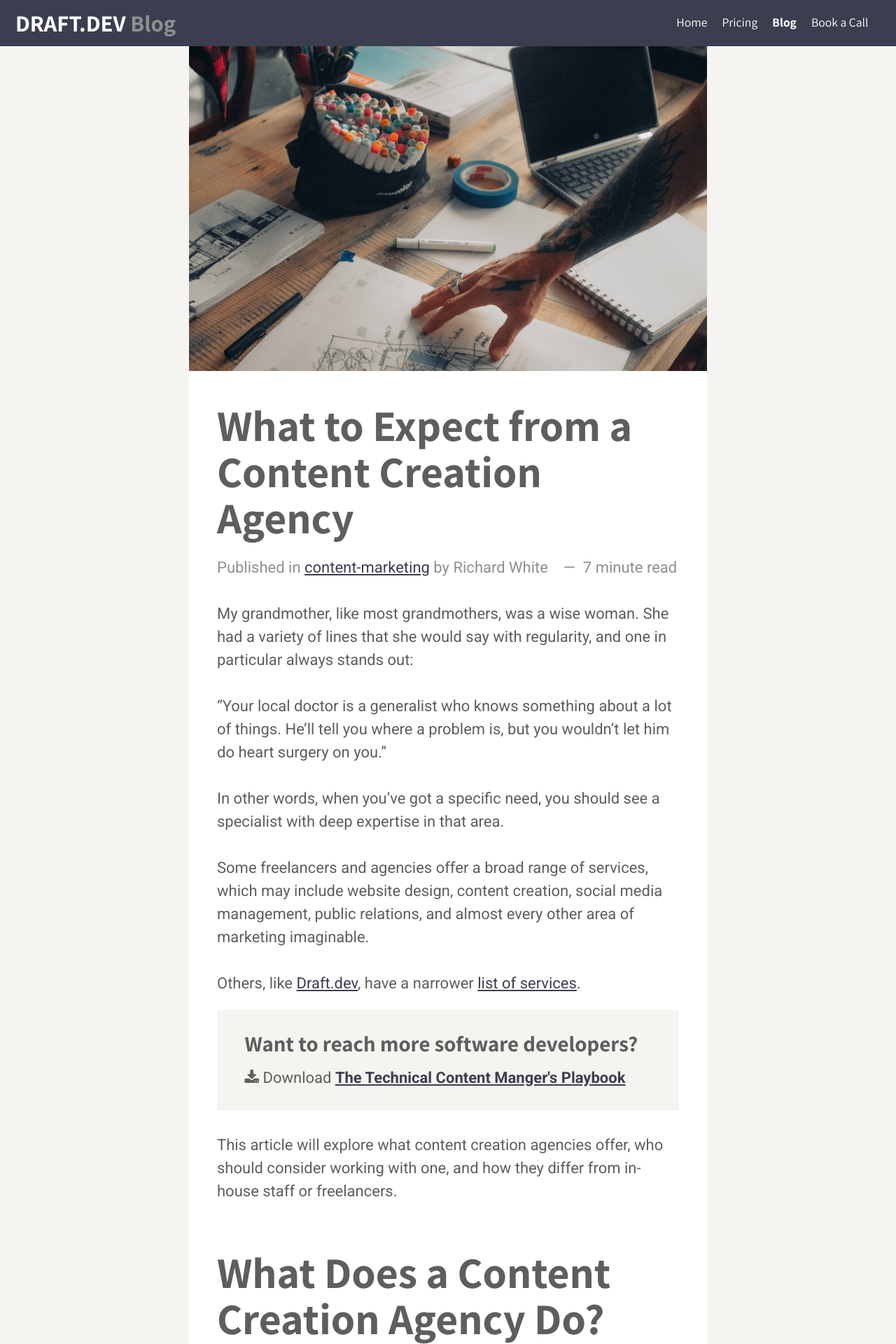
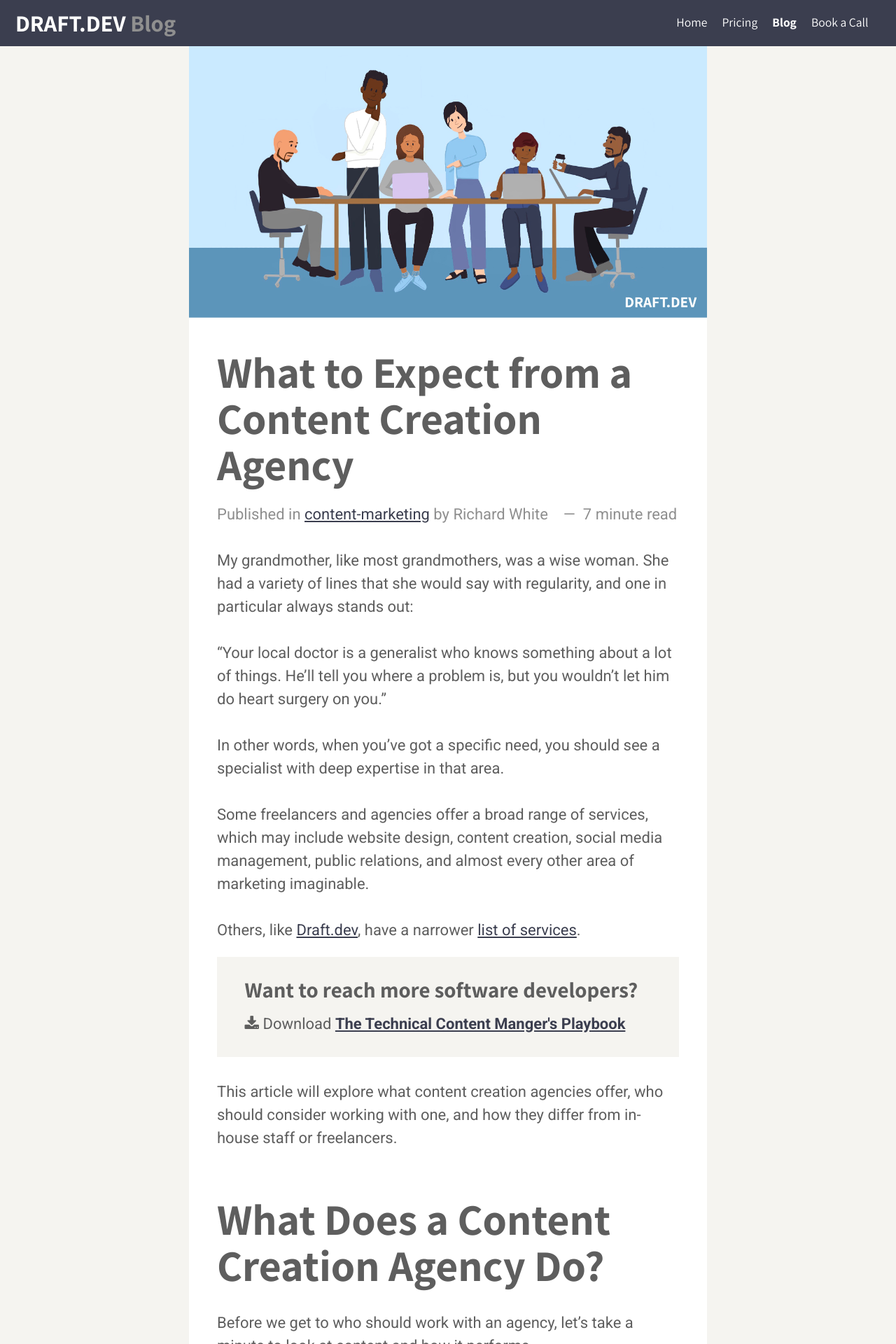
Before and after one commit to karllhughes/learn, a Jekyll site: the page built from _posts/2021-07-15-content-creation-agency.md, in a window 1280 px wide. Shown: the top 1920 px of the page at 70% size. Built offline with Jekyll 4.4.1, drawn with Linux system fonts in a browser that asks for light colours; a script that is not in the unit is left out.

Commit message:
Update Posts “2021-07-15-content-creation-agency”

```diff
--- a/_posts/2021-07-15-content-creation-agency.md
+++ b/_posts/2021-07-15-content-creation-agency.md
@@ -5,7 +5,7 @@
 categories: content-marketing
 author: richard
 date: 2021-07-15T17:22:11.105Z
-img: /assets/posts/content-creation-agency.jpg
+img: /assets/posts/group-28.jpg
 cta: Playbook
 ---
 My grandmother, like most grandmothers, was a wise woman. She had a variety of lines that she would say with regularity, and one in particular always stands out:
```
Also changed, not shown: assets/posts/group-28.jpg (added).
